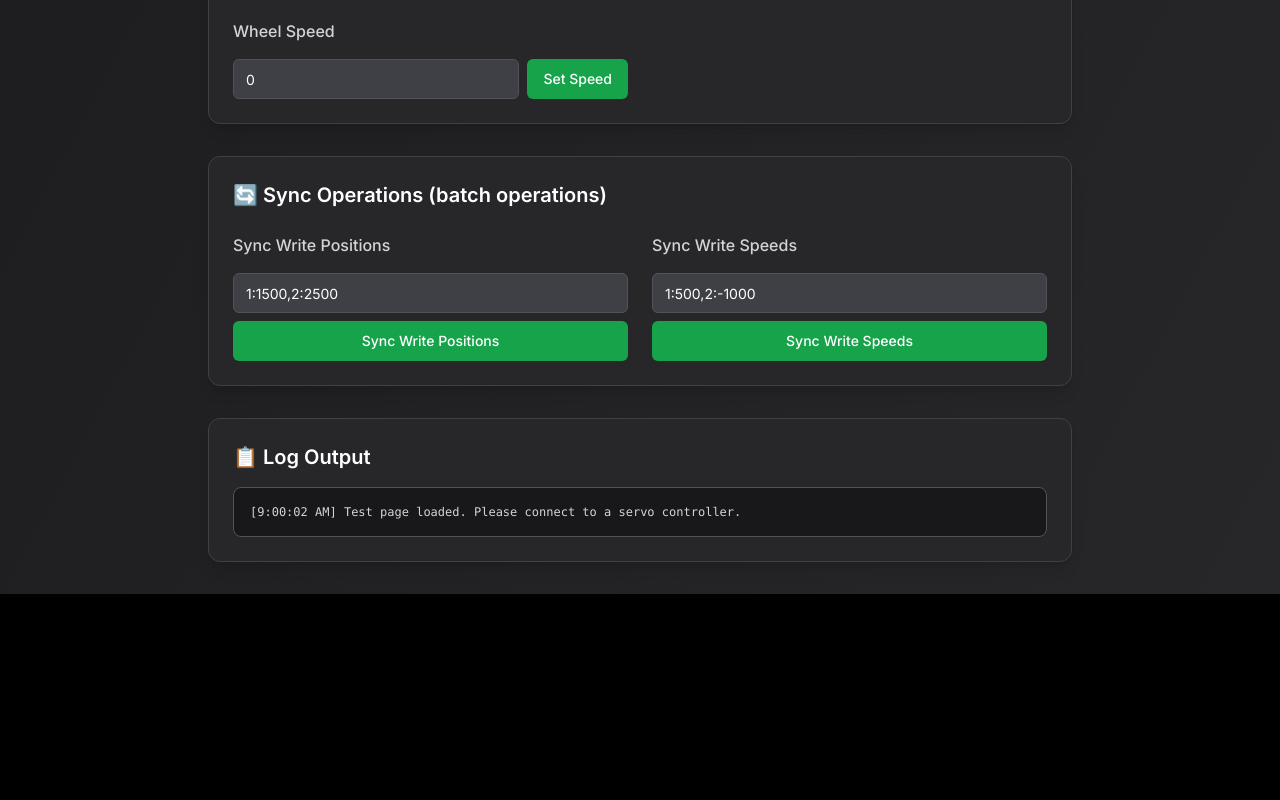
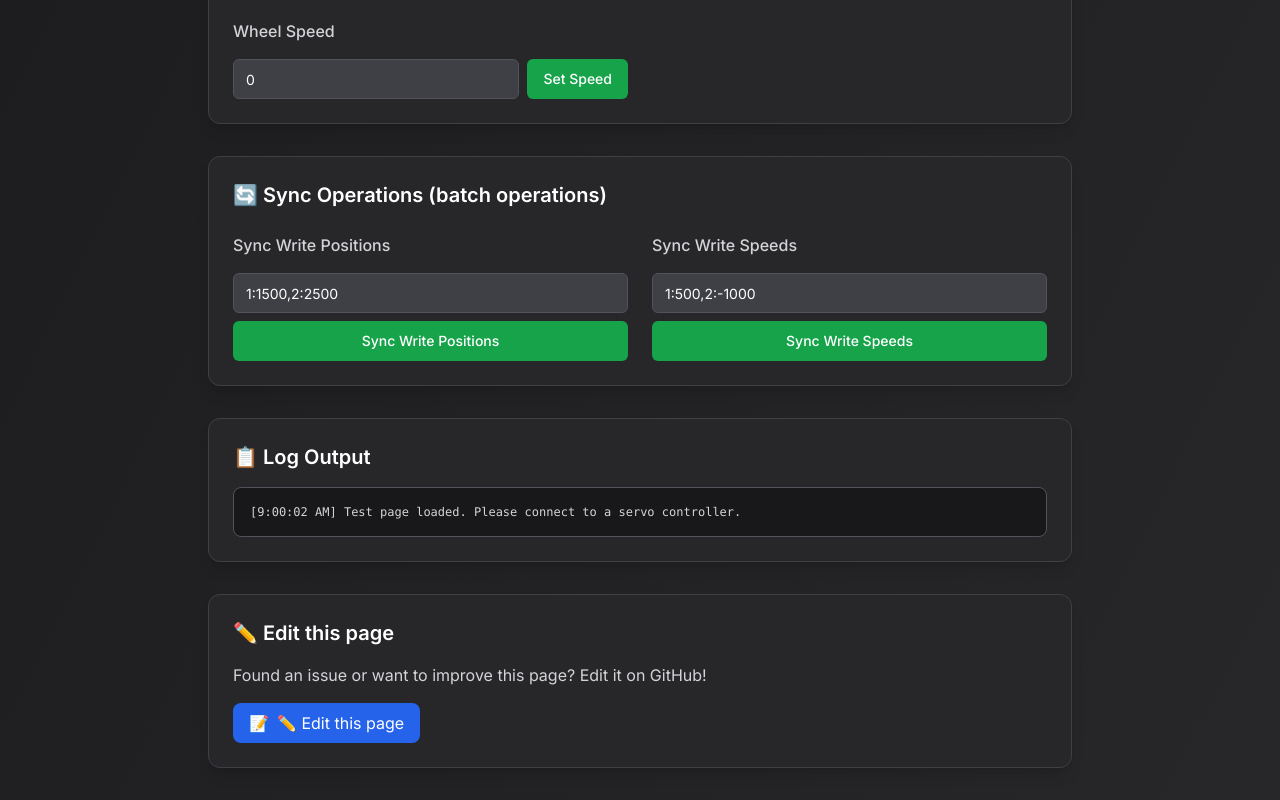
Before and after one commit to timqian/bambot, a Next.js app in the folder website/: page /feetech.js in a window 1280 px wide. Shown: the part 1815-2615 px from the top of the page. Before the commit the page ends 2409 px from the top, so only its background shows below. Built offline with nearby package versions, Linux system fonts and the light colour scheme.

Commit message:
add edit link

```diff
--- a/website/app/feetech.js/page.tsx
+++ b/website/app/feetech.js/page.tsx
@@ -1,6 +1,6 @@
 "use client";
 
-import { useState, useRef, useEffect } from "react";
+import { useState, useRef, useEffect, Suspense } from "react";
 import { useSearchParams, useRouter } from "next/navigation";
 import { scsServoSDK } from "feetech.js";
 import { Button } from "@/components/ui/button";
@@ -56,6 +56,8 @@ const translations = {
     logOutput: "📋 Log Output",
     logsWillAppear: "Logs will appear here...",
     language: "Language",
+    editThisPage: "✏️ Edit this page",
+    editDescription: "Found an issue or want to improve this page? Edit it on GitHub!",
   },
   zh: {
     title: "飞特舵机控制面板",
@@ -105,10 +107,12 @@ const translations = {
     logOutput: "📋 日志输出",
     logsWillAppear: "日志将在此处显示...",
     language: "语言",
+    editThisPage: "✏️ 编辑此页面",
+    editDescription: "发现问题或想改进此页面？在 GitHub 上编辑它！",
   },
 };
 
-export default function FeetechPage() {
+function FeetechPageContent() {
   const searchParams = useSearchParams();
   const router = useRouter();
 
@@ -1205,7 +1209,40 @@ export default function FeetechPage() {
             {logs.length > 0 ? logs.join("\n") : t.logsWillAppear}
           </pre>
         </div>
+
+        {/* Edit This Page Section */}
+        <div className="bg-zinc-800 border border-zinc-700 rounded-xl p-6 shadow-lg">
+          <h2 className="text-xl font-semibold mb-4 text-white flex items-center gap-2">
+            {t.editThisPage}
+          </h2>
+          <div className="space-y-4">
+            <p className="text-zinc-300">
+              {t.editDescription}
+            </p>
+            <a
+              href="https://github.com/timqian/bambot/blob/main/website/app/feetech.js/page.tsx"
+              target="_blank"
+              rel="noopener noreferrer"
+              className="inline-flex items-center gap-2 px-4 py-2 bg-blue-600 hover:bg-blue-700 text-white rounded-lg transition-colors"
+            >
+              <span>📝</span>
+              <span>{t.editThisPage}</span>
+            </a>
+          </div>
+        </div>
       </div>
     </div>
   );
 }
+
+export default function FeetechPage() {
+  return (
+    <Suspense fallback={
+      <div className="min-h-screen bg-gradient-to-br from-zinc-900 to-zinc-800 py-8 pt-20 flex items-center justify-center">
+        <div className="text-white text-lg">Loading...</div>
+      </div>
+    }>
+      <FeetechPageContent />
+    </Suspense>
+  );
+}
```
